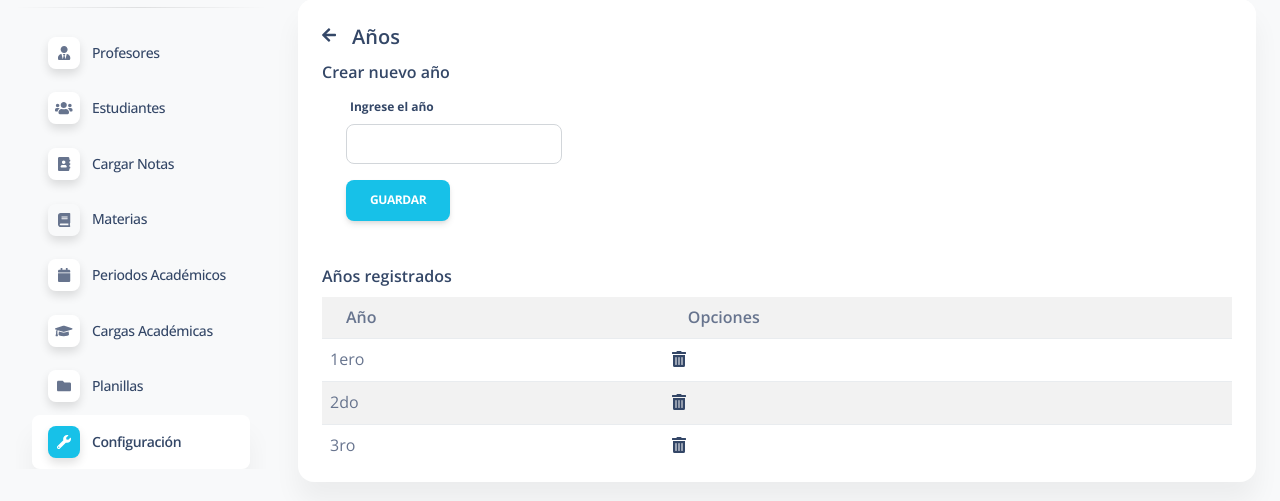
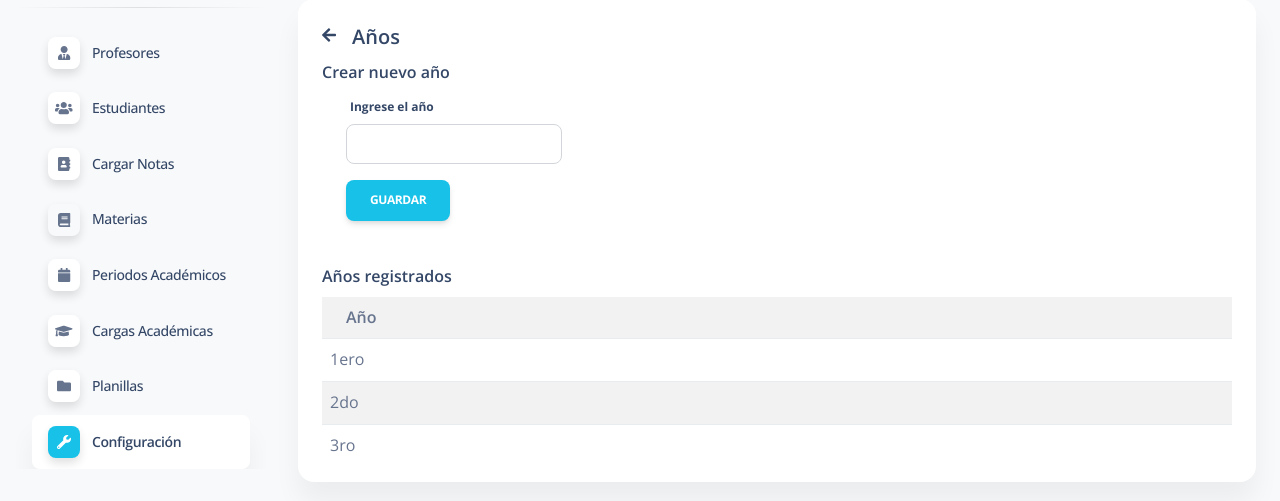
Before and after one commit to georgbztt/ETPZ, a Django app: a page that uses apps/templates/home/configuracion/anios.html in a window 1280 px wide. Shown: the part 87-588 px from the top of the page. Run offline with Django 3.2, Linux system fonts and the light colour scheme; a user stored in the database is signed in; data comes from the database, SQL or seed files in the repository; some libraries are stand-ins or nearby versions.

Commit message:
Elimina el icono de editar en anios.html

```diff
--- a/apps/templates/home/configuracion/anios.html
+++ b/apps/templates/home/configuracion/anios.html
@@ -36,16 +36,10 @@
         <tbody>
             <tr>
                 <th class="font-weight-bold align-middle ps-4">Año</th>
-                <th class="font-weight-bold align-middle ps-4">Opciones</th>
             </tr>
             {% for i in data_table %}
                 <tr>
                     <td>{{ i.nombre }}</td>
-                    <td>
-                        <a href="{% url 'editar_seccion' %}">
-                            <i class="fa fa-trash" aria-hidden="true"></i>
-                        </a>
-                    </td>
                 </tr>
             {% endfor %}
         </tbody>
```
